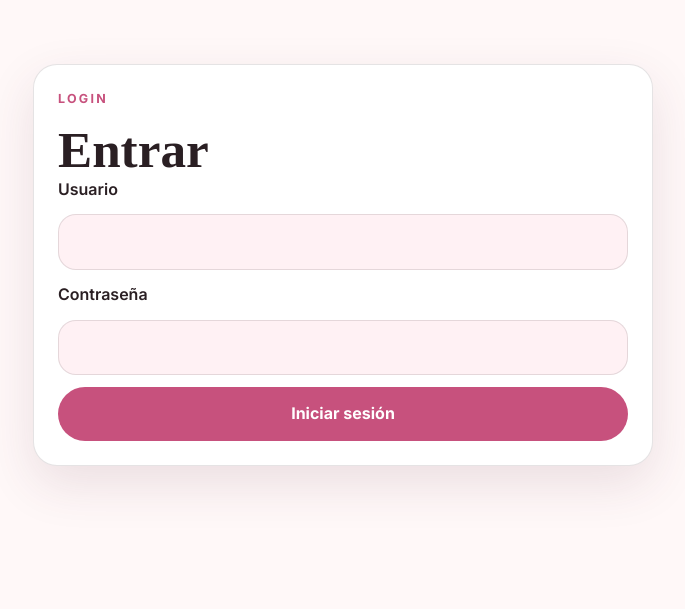
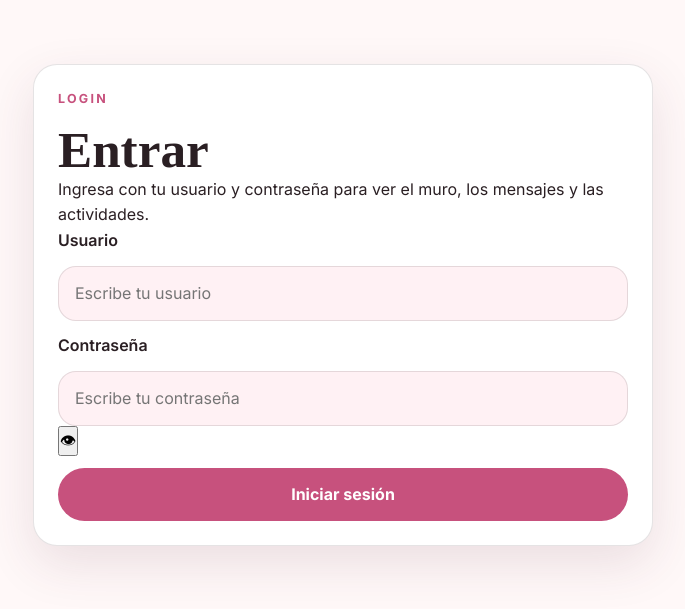
Before and after one commit to Diegoho58-dev/buu-proposal-responsive-, a Flask app: page /login in a window 1280 px wide. Shown: the part 77-686 px from the top of the page, without its empty margins (297-982 px from the left). Run offline with Flask 3, Linux system fonts and the light colour scheme; some web fonts are replaced.

Commit message:
Enhance login form with additional styling and placeholders

```diff
--- a/templates/login.html
+++ b/templates/login.html
@@ -2,20 +2,46 @@
 {% block title %}Entrar{% endblock %}
 
 {% block content %}
-<section class="section">
+<section class="section auth-section">
   <div class="container narrow">
     <article class="form-card auth-card">
       <p class="eyebrow">Login</p>
       <h1 class="page-title">Entrar</h1>
+      <p class="auth-text">
+        Ingresa con tu usuario y contraseña para ver el muro, los mensajes y las actividades.
+      </p>
 
-      <form method="POST" class="message-form">
+      <form method="POST" class="message-form auth-form">
         <label for="username">Usuario</label>
-        <input id="username" name="username" type="text" required>
+        <input
+          id="username"
+          name="username"
+          type="text"
+          placeholder="Escribe tu usuario"
+          required
+        >
 
         <label for="password">Contraseña</label>
-        <input id="password" name="password" type="password" required>
+        <div class="password-field">
+          <input
+            id="password"
+            name="password"
+            type="password"
+            placeholder="Escribe tu contraseña"
+            required
+          >
+          <button
+            type="button"
+            class="toggle-password"
+            data-toggle-password
+            aria-label="Mostrar contraseña"
+            aria-pressed="false"
+          >
+            👁
+          </button>
+        </div>
 
-        <button type="submit" class="btn btn-primary">Iniciar sesión</button>
+        <button type="submit" class="btn btn-primary btn-block">Iniciar sesión</button>
       </form>
     </article>
   </div>
```
